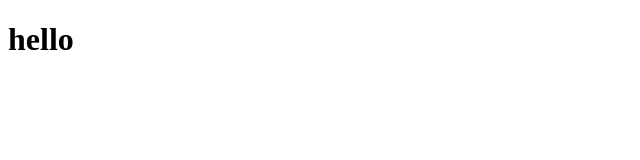
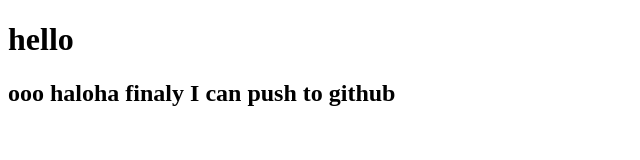
Before and after one commit to maksimus12/testprogect, a plain HTML site: page newpage.html in a window 1280 px wide. Shown: the whole page, without its empty margins (0-640 px from the left). Drawn offline with Linux system fonts and the light colour scheme.

Commit message:
second line of code

```diff
--- a/newpage.html
+++ b/newpage.html
@@ -9,6 +9,7 @@
 
 <body>
     <h1>hello</h1>
+    <h2>ooo haloha finaly I can push to github</h2>
 </body>
 
 </html>
```
